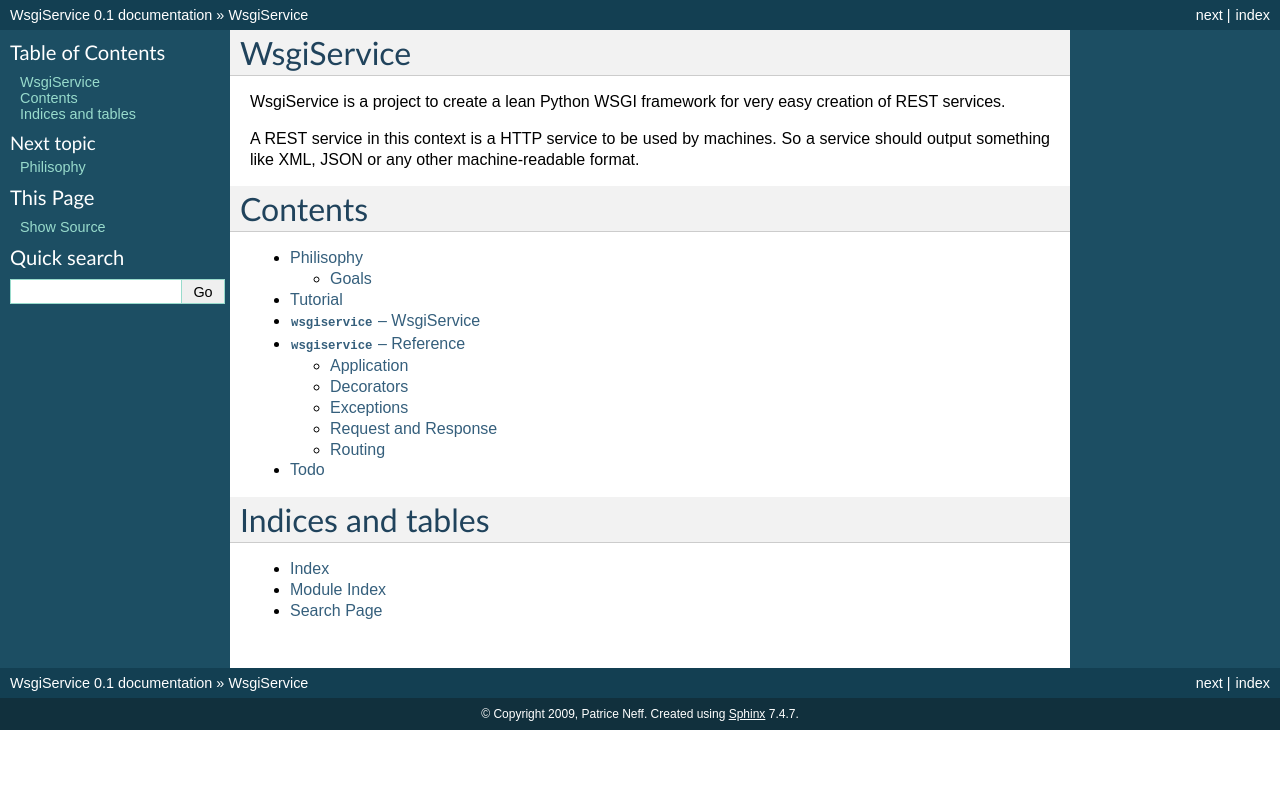
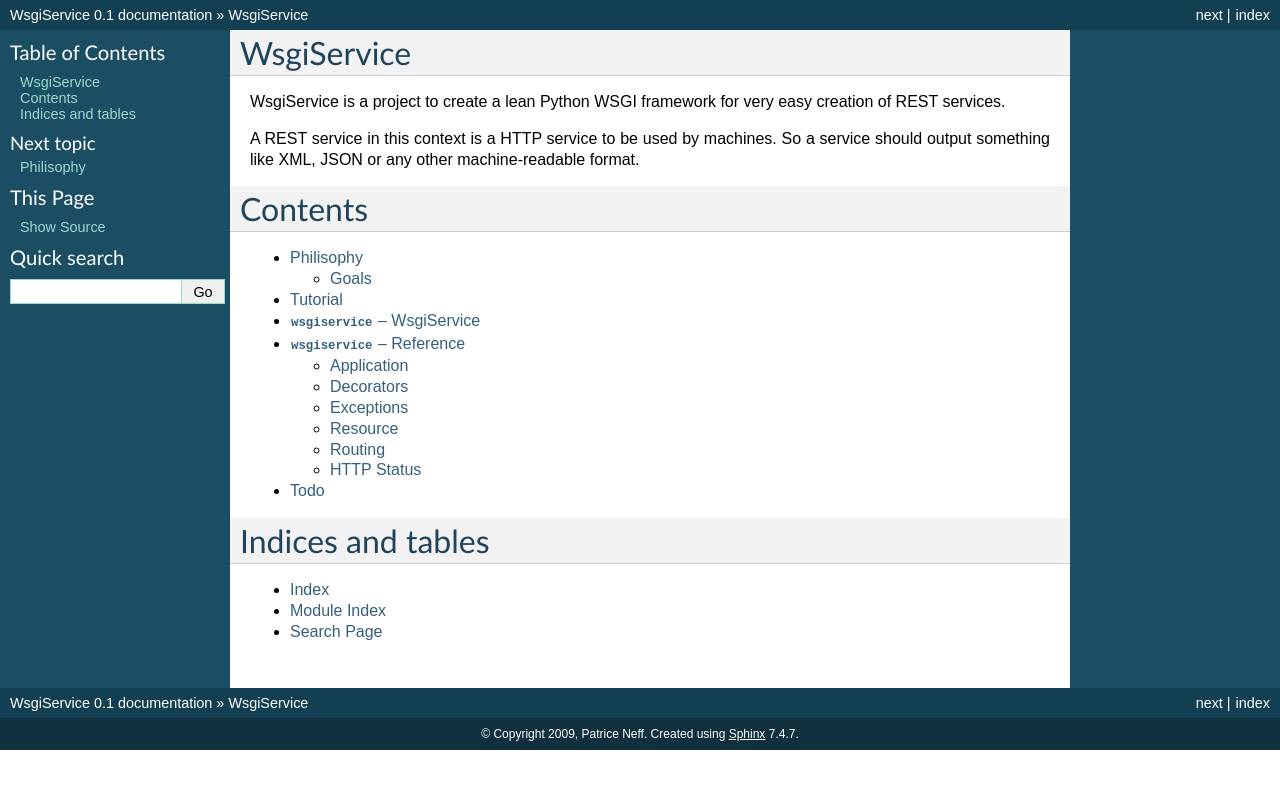
Before and after one commit to pneff/wsgiservice, a Sphinx documentation site: the page built from docs/index.rst, in a window 1280 px wide. Shown: the top 789 px of the page. Built offline with Sphinx 7.4.7, drawn with Linux system fonts in a browser that asks for light colours.

Commit message:
Some documentation fixes.

```diff
--- a/docs/modules/reference.rst
+++ b/docs/modules/reference.rst
@@ -22,10 +22,10 @@
    :members:
 
 
-Request and Response
---------------------
+Resource
+--------
 
-.. automodule:: wsgiservice.objects
+.. automodule:: wsgiservice.resource
    :members:
 
 
@@ -34,3 +34,10 @@
 
 .. automodule:: wsgiservice.routing
    :members:
+
+
+HTTP Status
+-----------
+
+.. automodule:: wsgiservice.status
+   :members:
```
Also changed, not shown: 1 other file.
